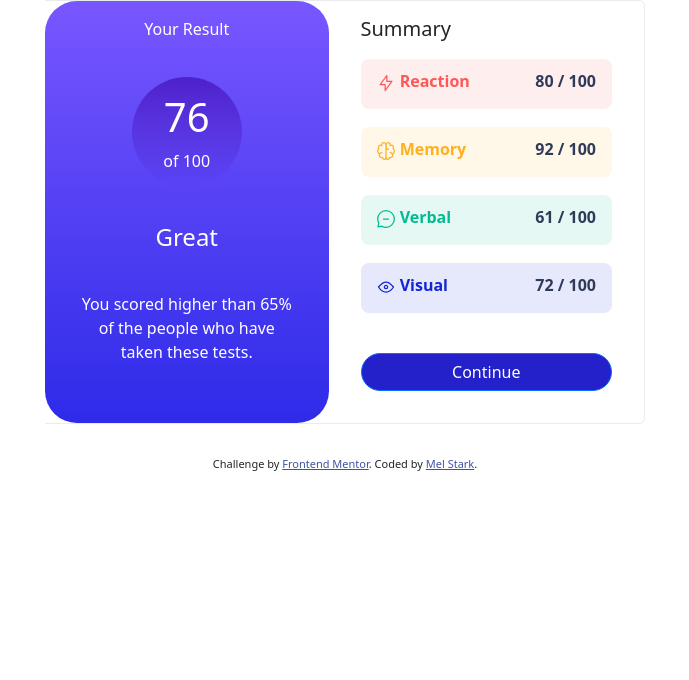
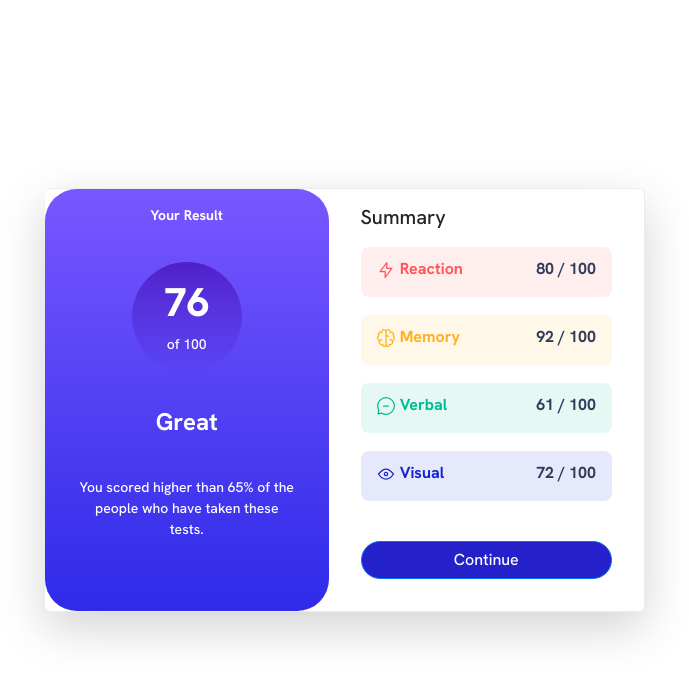
Before and after one commit to mel-stark/results-summary, a plain HTML site: page index.html in a window 1280 px wide. Shown: the whole page, without its empty margins (295-984 px from the left). Drawn offline with nearby package versions, Linux system fonts and the light colour scheme.

Commit message:
2 cards vertically aligned

```diff
--- a/index.html
+++ b/index.html
@@ -12,7 +12,9 @@
 
   <link href="https://cdn.jsdelivr.net/npm/bootstrap@5.3.0-alpha1/dist/css/bootstrap.min.css" rel="stylesheet"
     integrity="sha384-GLhlTQ8iRABdZLl6O3oVMWSktQOp6b7In1Zl3/Jr59b6EGGoI1aFkw7cmDA6j6gD" crossorigin="anonymous">
-  <link rel="stylesheet" href="https://cdnjs.cloudflare.com/ajax/libs/font-awesome/4.7.0/css/font-awesome.min.css">
+  <link rel="preconnect" href="https://fonts.googleapis.com">
+  <link rel="preconnect" href="https://fonts.gstatic.com" crossorigin>
+  <link href="https://fonts.googleapis.com/css2?family=Hanken+Grotesk:wght@500;700;800&display=swap" rel="stylesheet">
   <link rel="stylesheet" href="style.css">
 
 </head>
@@ -20,17 +22,17 @@
 <body>
 
   <div class="container-fluid text-center">
-    <div class="row h-100">
+    <div class="row align-items-center" style="height: 100vh;">
       <div class="col-sm-12 align-self-center">
-        <div class="card-group mx-auto border border-start-0 border-light-subtle rounded-end">
+        <div class="card-group mx-auto border border-start-0 border-light-subtle rounded-end shadow-lg rounded">
           <div class="card rounded-5 left-card text-white border border-0">
-            <p class="text-white sum-subtitle">Your Result</p>
+            <p class="text-white sum-subtitle small">Your Result</p>
             <div class="circle">
               <h1>76</h1>
-              <p>of 100</p>
+              <p class="small">of 100</p>
             </div>
               <h4 class="sum-subtitle">Great</h4>
-              <p class="summary-desc">You scored higher than 65% of the people who have taken these tests.</p>
+              <p class="summary-desc small">You scored higher than 65% of the people who have taken these tests.</p>
           </div>
           <div class="card right-card border border-0">
             <h5>Summary</h5>
@@ -62,12 +64,6 @@
     </div>
   </div>
 
-
-  <div class="attribution">
-    Challenge by <a href="https://www.frontendmentor.io?ref=challenge" target="_blank">Frontend Mentor</a>.
-    Coded by <a href="#">Mel Stark</a>.
-  </div>
-
   <script src="https://cdn.jsdelivr.net/npm/bootstrap@5.3.0-alpha1/dist/js/bootstrap.bundle.min.js"
     integrity="sha384-w76AqPfDkMBDXo30jS1Sgez6pr3x5MlQ1ZAGC+nuZB+EYdgRZgiwxhTBTkF7CXvN" crossorigin="anonymous">
   </script>
--- a/style.css
+++ b/style.css
@@ -4,6 +4,11 @@
         max-height: 46px;
         max-width: 100%;
     }
+}
+
+body {
+    font-family: 'Hanken Grotesk', sans-serif;
+    font-weight: 500;
 }
 
 .alignleft {
@@ -16,7 +21,6 @@
 
 .attribution {
     font-size: 11px;
-    padding-top: 2rem;
     text-align: center;
 }
 
@@ -32,6 +36,7 @@
 
 .card-group {
     max-width: 600px;
+    border-radius: 25px;
 }
 
 .circle {
@@ -44,6 +49,7 @@
 
 .circle h1 {
     margin-top: 1rem;
+    font-weight: 800;
 }
 
 .circle p {
@@ -75,6 +81,7 @@
 
 .sum-subtitle {
     padding-top: 1rem;
+    font-weight: 700;
 }
 
 .reaction {
```
